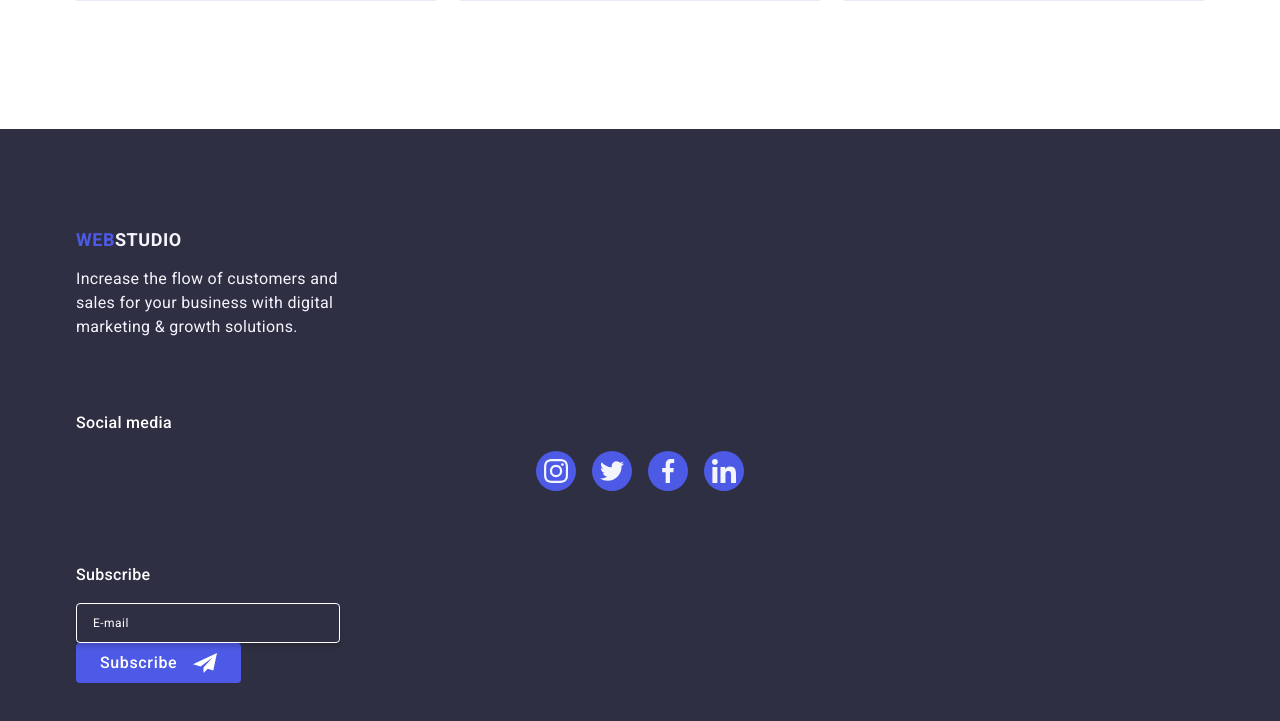
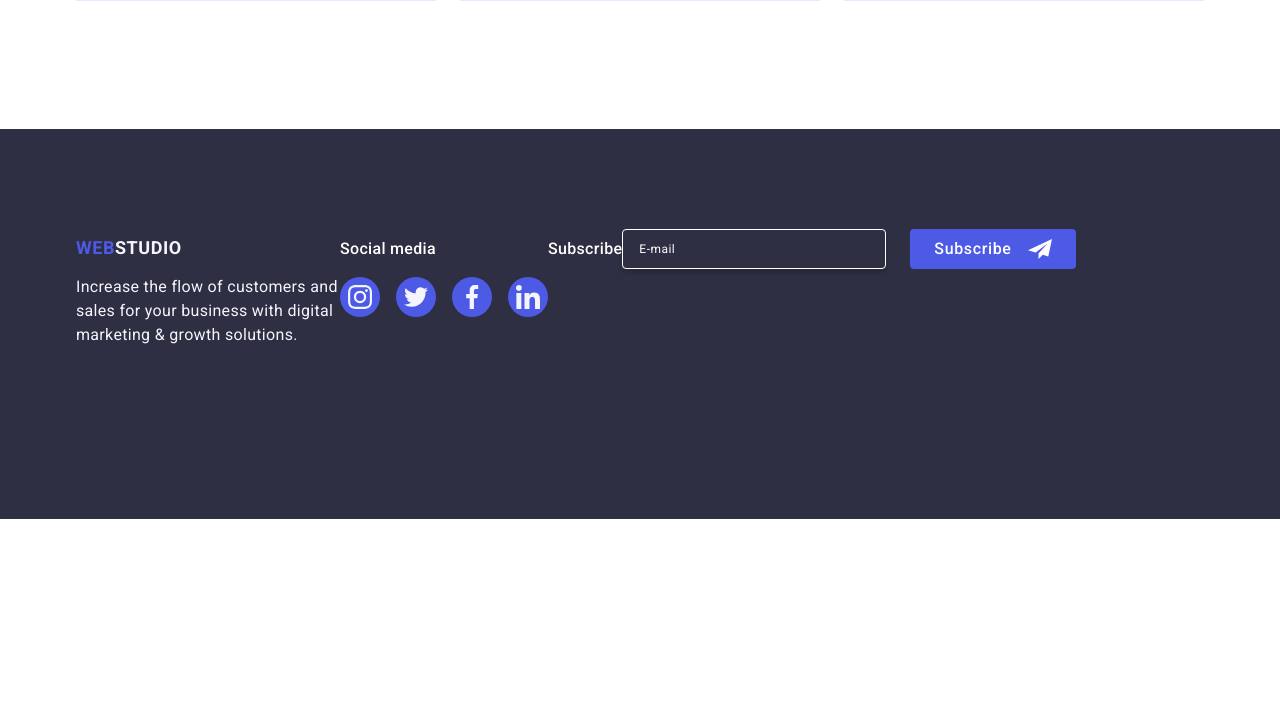
Before and after one commit to vika59216/goit-markup-hw-06, a plain HTML site: page index.html in a window 1280 px wide. Shown: the part 3046-3767 px from the top of the page. After the commit the page ends 3565 px from the top, so only its background shows below. Drawn offline with nearby package versions, Linux system fonts and the light colour scheme.

Commit message:
Update media.css

```diff
--- a/css/media.css
+++ b/css/media.css
@@ -1,6 +1,7 @@
-   @media screen and (min-width:428px) {
+   @media screen and (min-width:320px) {
        .container {
-           max-width: 428px;
+           max-width: 320px;
+
        }
 
    }
@@ -180,6 +181,51 @@ color: var(--SLATE, #434455);
 
 
 
+  .footer-container {
+
+    /*display: flex ;*/
+      align-items: baseline;
+
+  }
+
+  .social-container {
+      /* margin-right: 120px;*/
+      margin-bottom: 72px;}
+
+
+
+  .footer-logo {
+      color: var(--iris, #4D5AE5);
+      font-size: 18px;
+      font-weight: 700;
+      line-height: 1.17;
+      letter-spacing: 0.54px;
+      text-transform: uppercase;
+      text-decoration: none;
+      display: inline-block;
+      /*margin-bottom: 16px;*/
+      margin-bottom: 17.5px;
+
+
+
+
+
+  }
+
+        .footer-botton {
+            display: flex;
+            justify-content: space-between;
+
+
+
+        }
+
+        .footer-form {
+            display: flex;
+            gap: 24px;
+
+
+
                                         }
 
 
@@ -317,3 +363,12 @@ margin-bottom: 120px;
     line-height: 1.5;
     letter-spacing: 0.02em;
     transition: color 250ms cubic-bezier(0.4, 0, 0.2, 1);}
+
+
+
+        .footer-container {
+
+            display: flex;
+            align-items: baseline;
+
+        }
```
